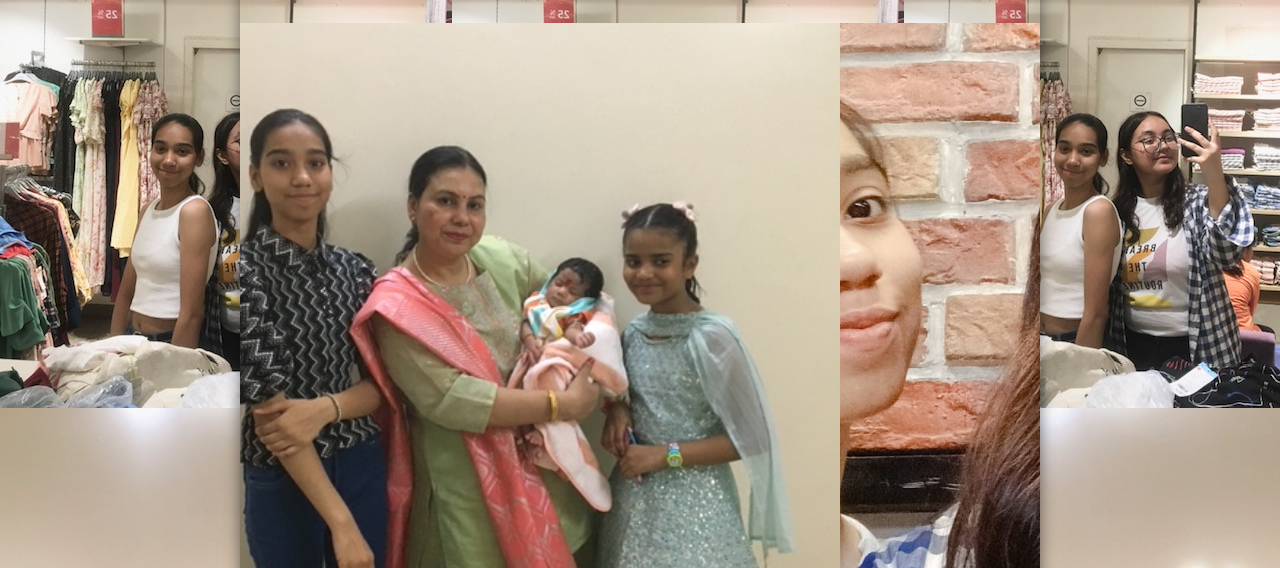
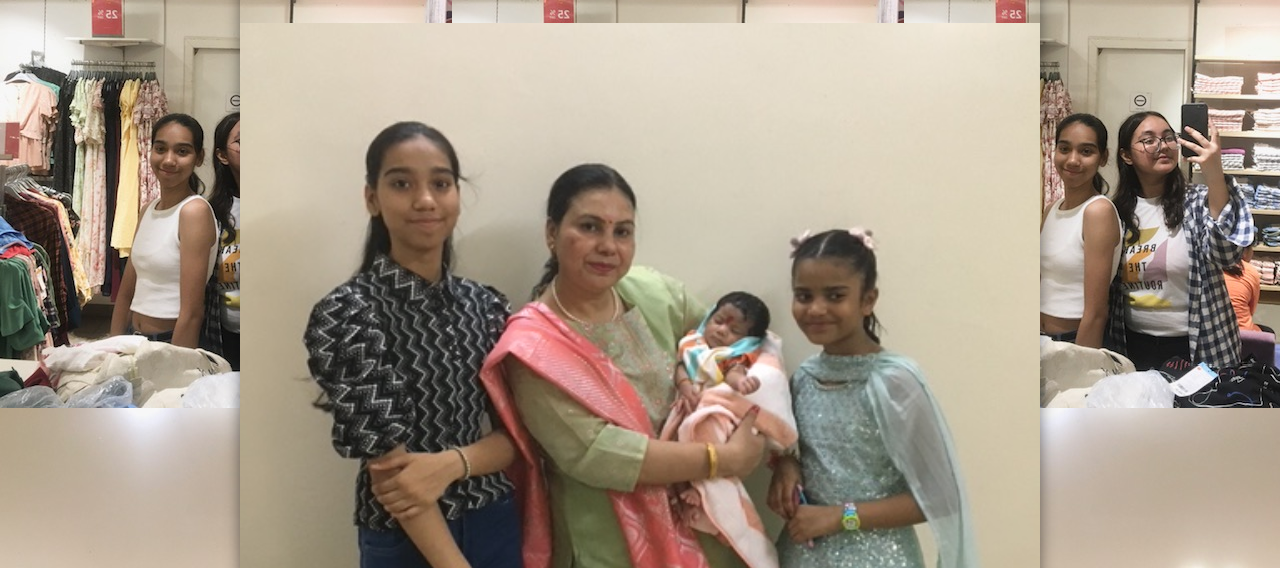
Before and after one commit to manvi0107/Dikshabirthday, a plain HTML site: page index.html in a window 1280 px wide. Shown: the part 232-800 px from the top of the page. Drawn offline with Linux system fonts and the light colour scheme.

Commit message:
Update styles.css

```diff
--- a/styles.css
+++ b/styles.css
@@ -66,8 +66,8 @@ header h1 {
     width: 100%;
     flex-shrink: 0;
     object-fit: cover;
-    max-height: 700px;
-    max-width: 700px;
+    max-height: 800px;
+    max-width: 900px;
   }
 
   /* Smooth Slideshow Animation */
```
